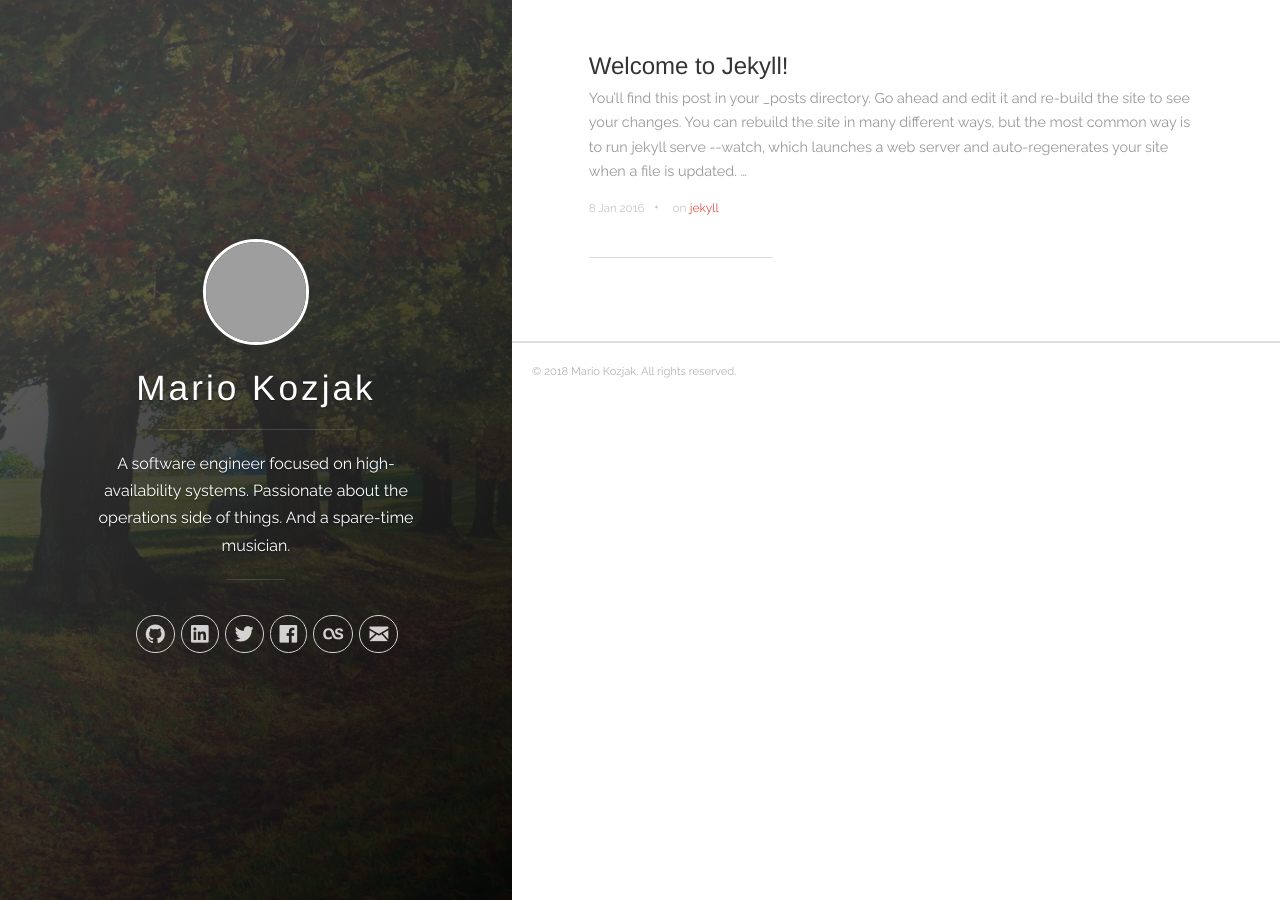
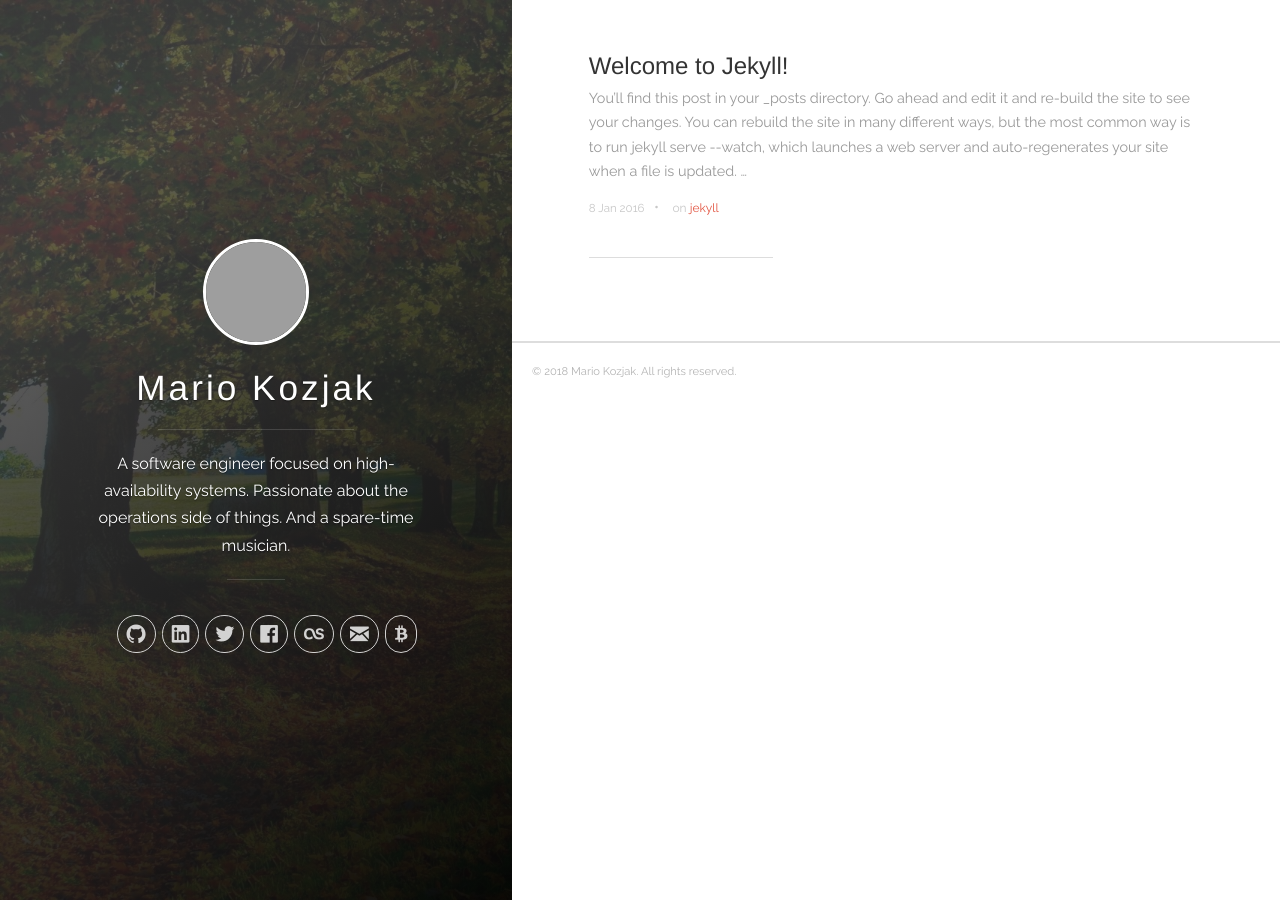
Before and after one commit to mkozjak/mkozjak.github.io, a Jekyll site: the page built from index.html, in a window 1280 px wide. Built offline with Jekyll 4.4.1, drawn with Linux system fonts in a browser that asks for light colours; the list of posts is cut into pages by our own code; grey boxes are pictures that could not be loaded.

Commit message:
add a donate link
Signed-off-by: Mario Kozjak <kozjakm1@gmail.com>

```diff
--- a/_includes/header.html
+++ b/_includes/header.html
@@ -81,6 +81,14 @@
               </li>
             {% endif %}
 
+            <!-- Donate -->
+            <li class="navigation__item">
+              <a href="https://mario.kozjak.io/donate" title="Give a tip!" target="_blank">
+                <i class="icon icon-bitcoin"></i>
+                <span class="label">Donate</span>
+              </a>
+            </li>
+
             <!-- RSS -->
             <!--li class="navigation__item">
               <a href="{{ site.baseurl }}/feed.xml" title="Subscribe" target="_blank">
```
